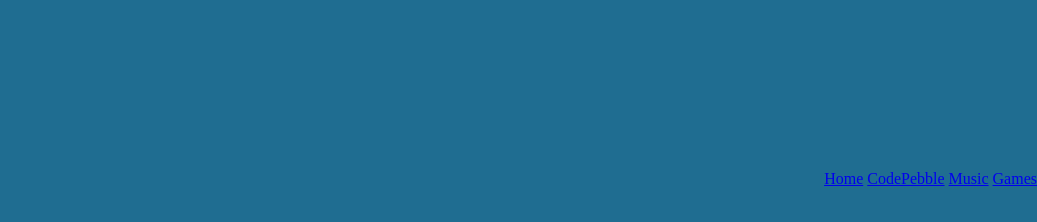
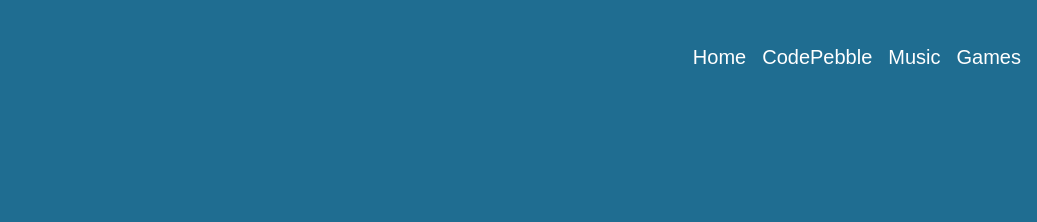
Before and after one commit to Jonster5/SMV2, a plain HTML site: page index.html in a window 1280 px wide. Shown: the full height of the page, 243-1280 px from the left. Drawn offline with Linux system fonts and the light colour scheme.

Commit message:
nav styled

```diff
--- a/styles.css
+++ b/styles.css
@@ -11,7 +11,22 @@ body {
 }
 
 nav {
-  float: right;
+  position: absolute;
+  right: 10px;
+  top: 46px;
+}
+
+.nav_link {
+  color: white;
+  font-size: 20px;
+  margin: 6px;
+  text-decoration: none;
+  font-family: sans-serif;
+  transition-duration: 0.2s;
+}
+
+.nav_link:hover {
+  color: gold;
 }
 
 #logo_c {
```
